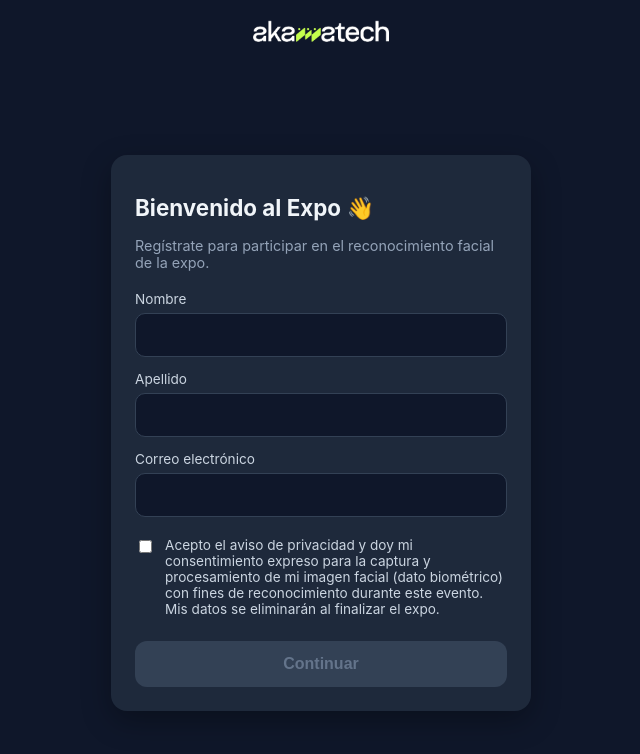
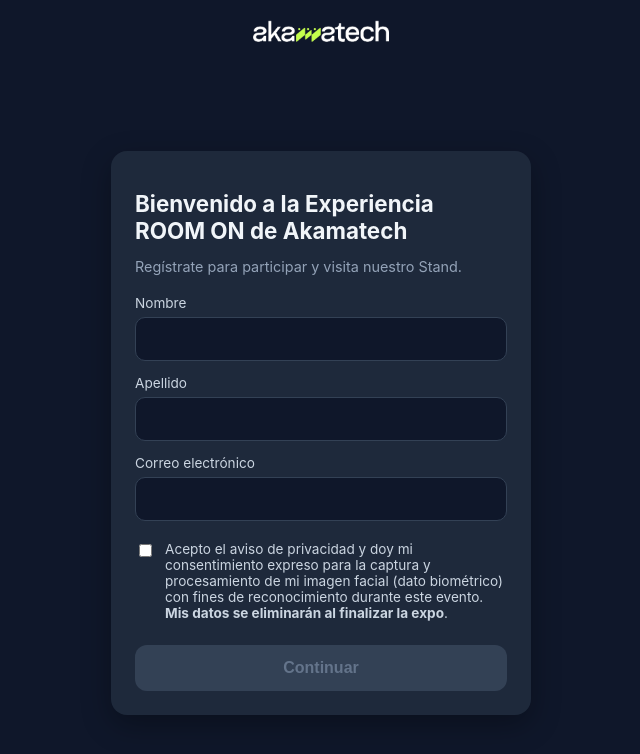
Before and after one commit to Guille-Akamatech/expo-facial-frontend, a React (Vite) app: page / in a window 1280 px wide. Shown: the top 754 px of the page, without its empty margins (319-959 px from the left). Built offline with nearby package versions, Linux system fonts and the light colour scheme; no server answers; what aws-amplify would draw is missing.

Commit message:
Cambios a textos, colores

```diff
--- a/src/components/PantallaCaptura.jsx
+++ b/src/components/PantallaCaptura.jsx
@@ -91,8 +91,7 @@
       <div className="tarjeta">
         <h2>Verificación facial</h2>
         <p className="subtitulo">
-          Coloca tu rostro dentro del óvalo y sigue las instrucciones en pantalla (gira la
-          cabeza cuando se te indique).
+          Coloca tu rostro dentro del óvalo y sigue las instrucciones en pantalla (recuerda que es sólo para fines de la dinámica del evento, tus datos biométricos se eliminarán al finalizar la expo).
         </p>
 
         {!sessionId && (
--- a/src/components/PantallaConfirmacion.jsx
+++ b/src/components/PantallaConfirmacion.jsx
@@ -5,8 +5,7 @@
         <div className="icono-check">✅</div>
         <h1>¡Listo, {nombre}!</h1>
         <p className="subtitulo">
-          Tu registro se completó correctamente. Ya puedes pasar al punto de reconocimiento
-          facial del expo para vivir la experiencia.
+          Tu registro se completó correctamente. Ya puedes pasar al stand de Akamatech en la expo para vivir la experiencia.
         </p>
       </div>
     </div>
--- a/src/components/PantallaDatos.jsx
+++ b/src/components/PantallaDatos.jsx
@@ -26,8 +26,8 @@
   return (
     <div className="pantalla">
       <form className="tarjeta" onSubmit={handleSubmit}>
-        <h1>Bienvenido al Expo 👋</h1>
-        <p className="subtitulo">Regístrate para participar en el reconocimiento facial de la expo.</p>
+        <h1>Bienvenido a la Experiencia ROOM ON de Akamatech</h1>
+        <p className="subtitulo">Regístrate para participar y visita nuestro Stand.</p>
 
         <label htmlFor="nombre">Nombre</label>
         <input id="nombre" type="text" value={nombre} onChange={(e) => setNombre(e.target.value)} autoComplete="given-name" />
@@ -48,7 +48,7 @@
           <label htmlFor="consentimiento" style={{ margin: 0 }}>
             Acepto el aviso de privacidad y doy mi consentimiento expreso para la captura y
             procesamiento de mi imagen facial (dato biométrico) con fines de reconocimiento
-            durante este evento. Mis datos se eliminarán al finalizar el expo.
+            durante este evento. <b>Mis datos se eliminarán al finalizar la expo</b>.
           </label>
         </div>
 
```
